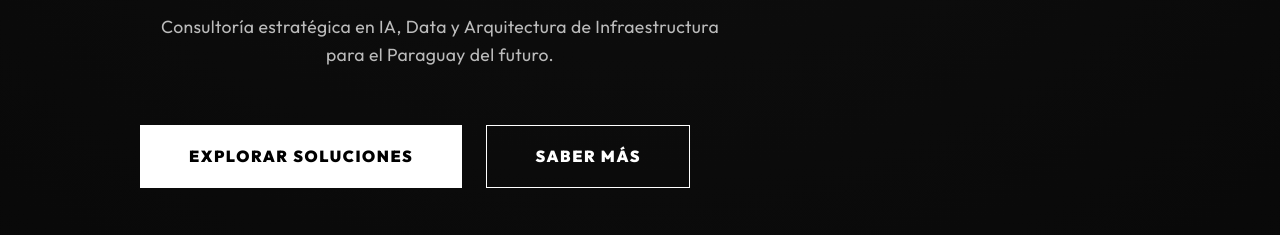
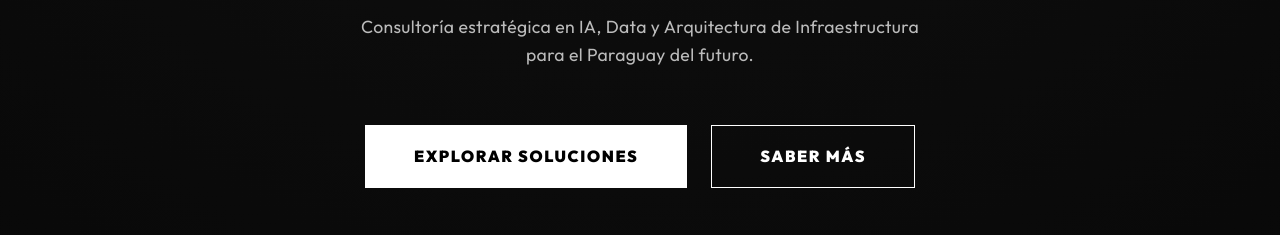
Before and after one commit to guarania17/web-GIA, a website built with Vite: page index.html in a window 1280 px wide. Shown: the part 565-800 px from the top of the page. Built offline with nearby package versions, Linux system fonts and the light colour scheme.

Commit message:
UI: Center hero subtitle and action buttons

```diff
--- a/src/style.css
+++ b/src/style.css
@@ -175,7 +175,7 @@ h3,
   font-size: 1.1rem;
   color: var(--text-secondary);
   max-width: 600px;
-  margin-bottom: 56px;
+  margin: 0 auto 56px;
   letter-spacing: 0.02em;
 }
 
@@ -183,6 +183,7 @@ h3,
   display: flex;
   gap: 24px;
   align-items: center;
+  justify-content: center;
 }
 
 .btn-glow {
```
